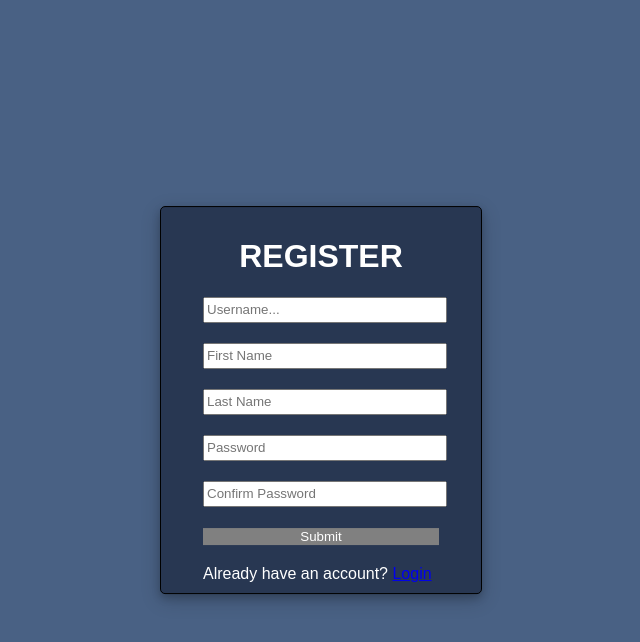
After one commit to JamesMedved/DBM_Project, a Django app: page /polls/register/ in a window 1280 px wide. The commit adds this page. Shown: the top 642 px of the page, without its empty margins (319-959 px from the left). Run offline with Django 4.2, Linux system fonts and the light colour scheme; parts of the project's set-up code (start-up, migrations or seed data) failed here and were passed over.

Commit message:
Register form

```diff
--- /dev/null
+++ b/website/mysite/polls/forms.py
@@ -0,0 +1,10 @@
+from socket import fromshare
+from django.forms import ModelForm
+from django.contrib.auth.forms import UserCreationForm
+from django.contrib.auth.models import User
+from django import forms
+
+class CreateUserForm(UserCreationForm):
+    class Meta:
+        model = User
+        fields = ['username','first_name','last_name', 'password1', 'password2']
--- a/website/mysite/polls/urls.py
+++ b/website/mysite/polls/urls.py
@@ -7,4 +7,6 @@ urlpatterns = [
     path('admin/', admin.site.urls),
     path('search/', views.search, name='search'),
     path('watchlater/', views.watch_later, name='watchlater'),
+    path('register/', views.registerPage, name='registerPage'),
+    path('login/', views.login, name='login'),
 ]
--- a/website/mysite/polls/views.py
+++ b/website/mysite/polls/views.py
@@ -3,7 +3,9 @@ from django.shortcuts import render
 from django.db.models import Q
 from .models import Titles
 from .models import WatchLater
+from django.contrib.auth.forms import UserCreationForm
 
+from .forms import CreateUserForm
 
 # Create your views here.
 def search(request):
@@ -19,3 +21,17 @@ def search(request):
 def watch_later(request):
     title_set = WatchLater.objects.all()
     return render(request, 'watch_later.html', {'title_set': title_set})
+
+def registerPage(request):
+    form = CreateUserForm()
+
+    if request.method == 'POST':
+        form = CreateUserForm(request.POST)
+        if form.is_valid():
+            form.save()
+
+    context = {'form':form}
+    return render(request, 'register.html', context)
+
+def login(request):
+    return render(request,'login.html')
--- /dev/null
+++ b/website/mysite/static/css/register.css
@@ -0,0 +1,60 @@
+body {
+    margin:0;
+    padding:0;
+    height: 100%;
+    background: rgb(73,97,132) !important;
+}
+
+.container {
+    width:300px;
+    display: flex;
+    justify-content: center;
+    flex-direction: column;
+    padding: 10px;
+    background: rgb(40,55,82);
+    text-align:left;
+    border: 1px solid black;
+    border-radius: 5px;
+    top:50%;
+    left:50%;
+    position: absolute;
+    transform:translate(-50%, -50%);
+    box-shadow: 0 4px 8px 0 rgba(0,0,0,0.2), 0 6px 20px 0 rgba(0,0,0,0.19);
+    font-family: Arial, Helvetica, sans-serif;
+}
+
+.container h1{
+    color: White;
+    text-transform: uppercase;
+    font-weight: 700;
+    text-align: center;
+}
+
+.input-group input {
+    width: 100%;
+    margin-bottom: 20px;
+}
+
+.input-group input[type="text"], input[type="password"] {
+    height: 20px;
+}
+
+.login_btn {
+    width: 100%;
+    background: grey !important;
+    color: white !important;
+    border: 1px;
+}
+
+.login_btn:focus {
+    box-shadow: none !important;
+    outline: 0px !important;
+}
+
+.input-group {
+    padding: 0 2rem;
+}
+
+.Already {
+    color:white;
+}
--- /dev/null
+++ b/website/mysite/templates/register.html
@@ -0,0 +1,42 @@
+{% load static %}
+
+<!DOCTYPE html>
+<html>
+    <body>
+        <head>
+            <meta charset="utf-8">
+            <title>Register form</title>
+            <meta name="description" content="">
+            <meta name="viewport" content="width=device-width, initial-scale=1">
+            <link rel="stylesheet" href="{% static 'css/register.css' %}">
+            <link rel="stylesheet" href="https://cdnjs.cloudflare.com/ajax/libs/font-awesome/4.7.0/css/font-awesome.min.css">
+        </head>
+
+        <form method="POST" action="">
+            {% csrf_token %}
+            <div class = "container">
+                <h1>
+                    Register
+                </h1>
+                <div class = "input-group">
+                    <input type="text" placeholder="Username..." name="username">
+
+                    <input type="text" placeholder="First Name" name="first_name">
+
+                    <input type="text" placeholder="Last Name" name="last_name">
+
+                    <input type="password" placeholder="Password" name="password1">
+
+                    <input type="password" placeholder="Confirm Password" name="password2">
+
+                    <input class="btn login_btn" type="submit"  name="Register Account">
+
+                    <div class ="Already">
+                        Already have an account? <a href="{% url 'login' %}" class="m1-2">Login</a>
+                    </div>
+                </div>
+            </div>
+
+        </form>
+    </body>
+</html>
```
Also changed, not shown: website/mysite/static/css/style.css (+64 -15 lines), website/mysite/templates/search.html (+14 -4 lines).
